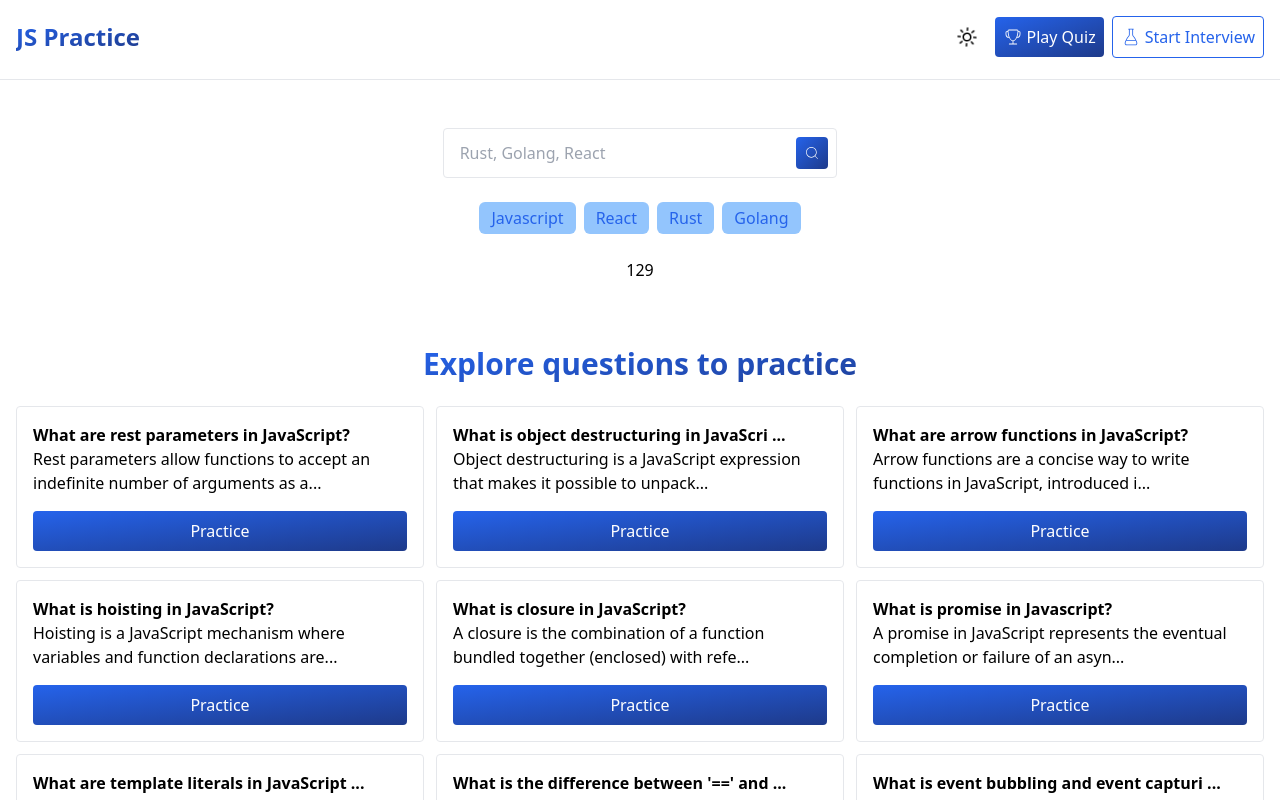
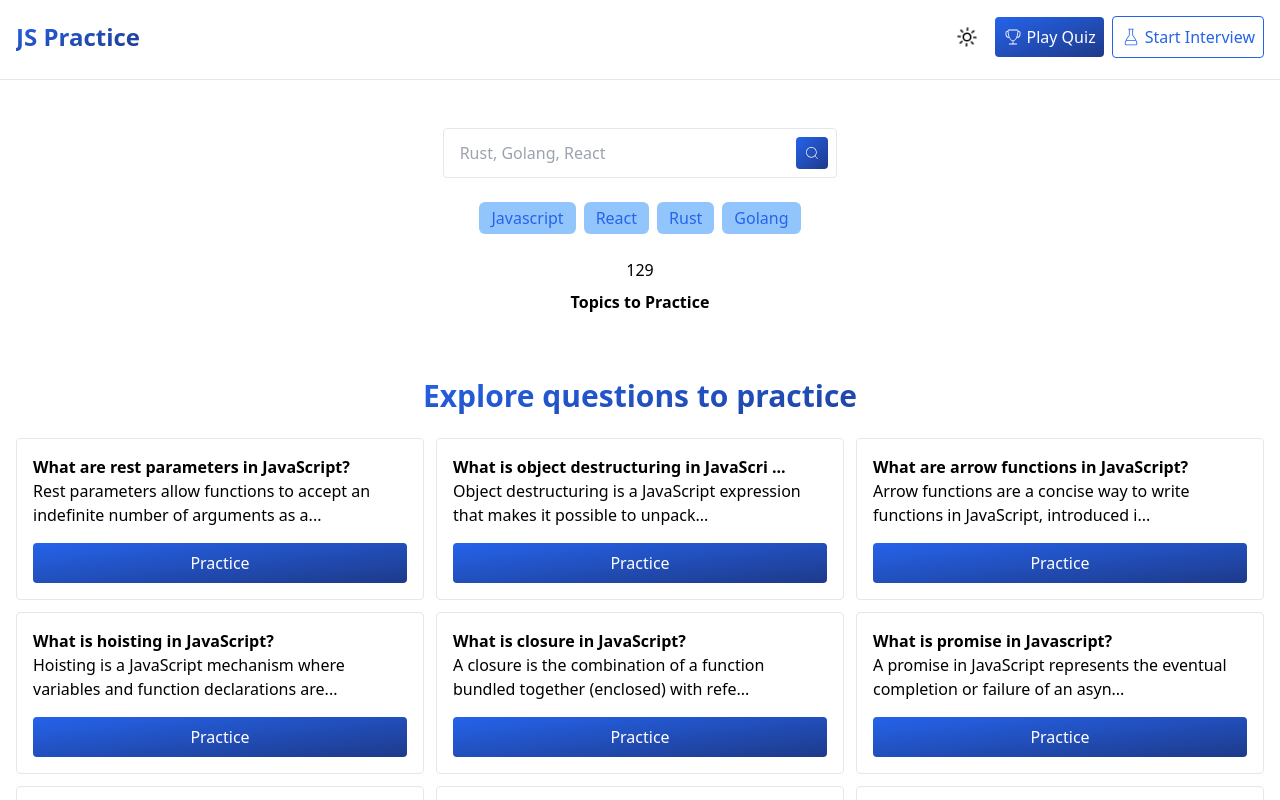
Before and after one commit to ashsajal1/js-practice-app, a React (Vite) app: page / in a window 1280 px wide. Shown: the top 800 px of the page. Built offline with nearby package versions, Linux system fonts and the light colour scheme.

Commit message:
add text with counter

```diff
--- a/src/pages/home.tsx
+++ b/src/pages/home.tsx
@@ -42,8 +42,11 @@
           <TopicBadge topic="golang" />
         </div>
 
-        <div>
-            <Counter value={129} />
+        <div className="flex items-center">
+          <div className="flex flex-col gap-2 justify-center items-center">
+            <Counter className="" value={129} />
+            <span className="font-bold">Topics to Practice</span>
+          </div>
         </div>
       </section>
 
```
